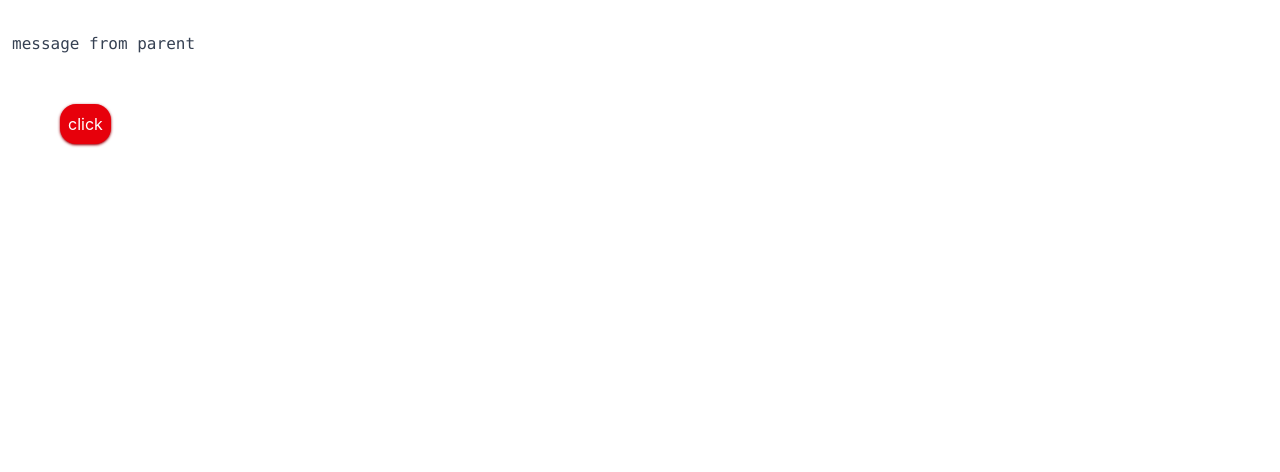
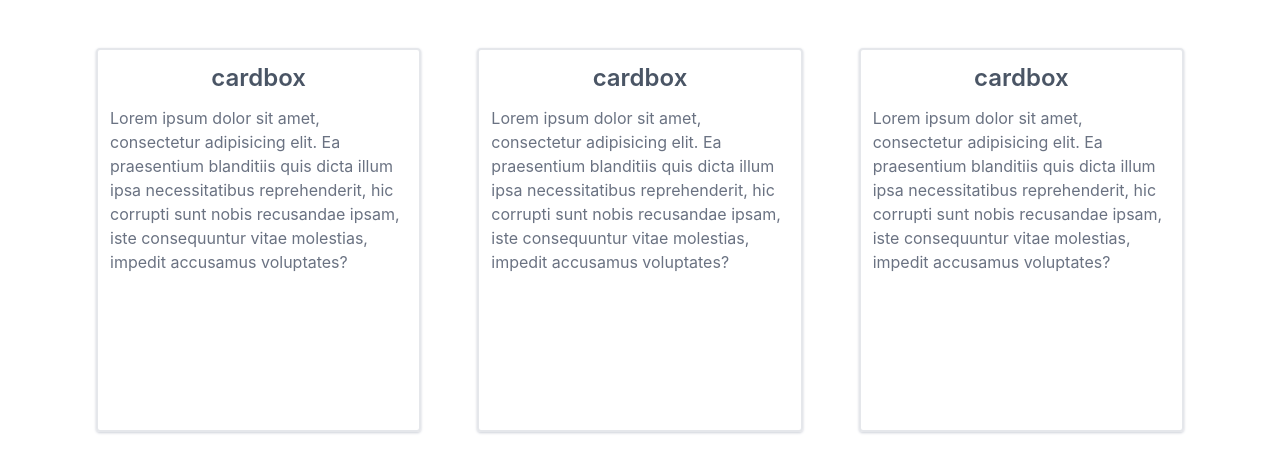
Before and after one commit to yasamanalizadeh2003/vue-train, a Vue app: page / in a window 1280 px wide. Shown: the top 472 px of the page. Built offline with nearby package versions, Linux system fonts and the light colour scheme.

Commit message:
Create reusable cards with slots

```diff
--- a/src/App.vue
+++ b/src/App.vue
@@ -1,3 +1,5 @@
+
+
 <!-- <script setup>
 import { reactive, ref } from 'vue';
 
@@ -192,11 +194,29 @@ const { count, increase, decrease } = useCounter()
    <p class="font-serif my-3 ml-19 text-gray-800 bg-gray-50 w-10 text-center rounded-2xl p-2">{{ count }}</p>
 </template> -->
 
-<template>
+<!-- <template>
 <ParentComponent/>
 </template>
 
 <script setup>
 import ParentComponent from './ParentComponent.vue';
 
+</script> -->
+
+<template>
+ <CardBox>
+ <template #header>
+   <h1 class="text-center text-gray-600 font-semibold text-2xl mt-3">{{ header }}</h1>
+   <p class="text-gray-500 mt-3 mx-3">Lorem ipsum dolor sit amet, consectetur
+     adipisicing elit. Ea praesentium blanditiis quis dicta illum ipsa necessitatibus reprehenderit,
+     hic corrupti sunt nobis recusandae ipsam, iste consequuntur vitae molestias, impedit accusamus voluptates?</p>
+ </template>
+ </CardBox>
+</template>
+
+<script setup>
+import { ref } from 'vue';
+import CardBox from './CardBox.vue';
+
+const header=ref("cardbox")
 </script>
--- /dev/null
+++ b/src/CardBox.vue
@@ -0,0 +1,20 @@
+<template>
+  <div class="grid grid-cols-1 sm:grid-cols-2 lg:grid-cols-3 gap-14 px-24 py-12">
+    <div class="border-2 border-gray-200 rounded-sm shadow-sm shadow-gray-300 h-96 w-full">
+      <slot name="header" ></slot>
+      <slot name="text" ></slot>
+    </div>
+
+    <div class="border-2 border-gray-200 rounded-sm shadow-sm shadow-gray-300 h-96 w-full">
+      <slot name="header" ></slot>
+      <slot name="text"></slot>
+    </div>
+
+    <div class="border-2 border-gray-200 rounded-sm shadow-sm shadow-gray-300 h-96 w-full">
+      <slot name="header" ></slot>
+      <slot name="text"></slot>
+    </div>
+  </div>
+</template>
+
+<script setup></script>
```
